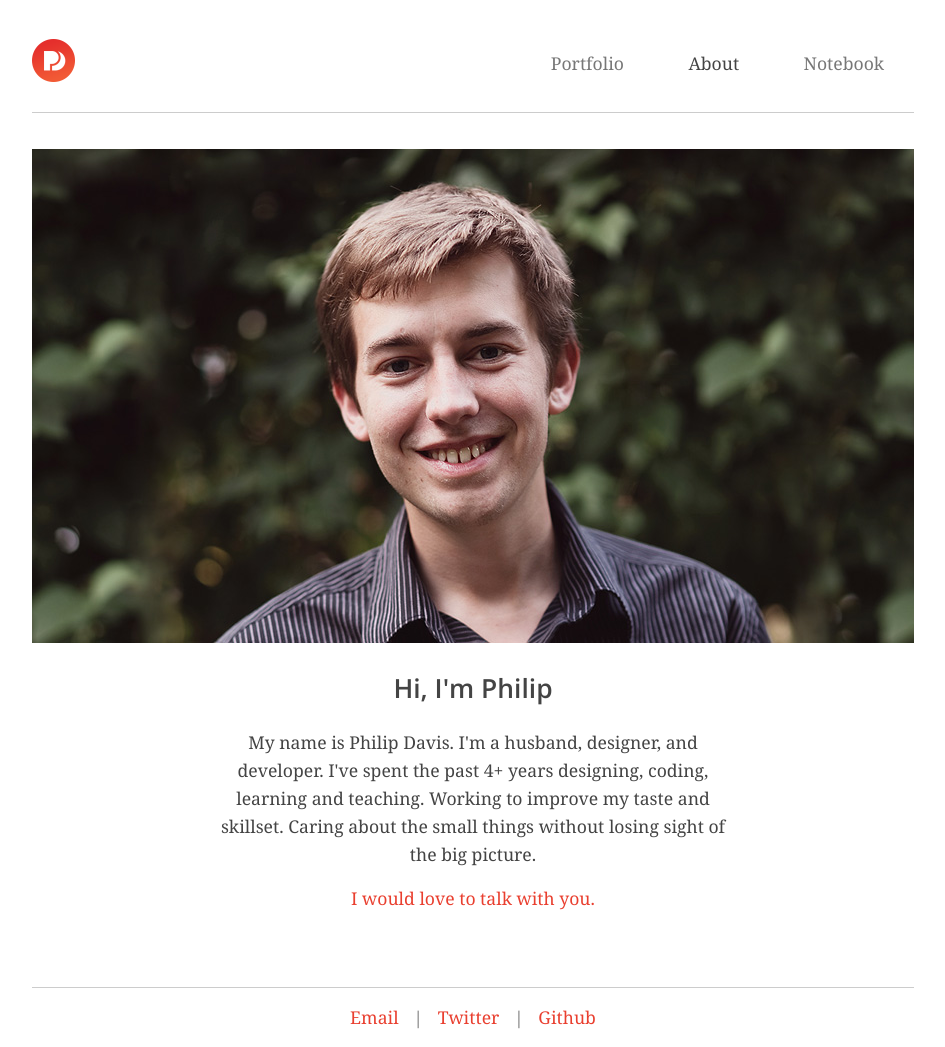
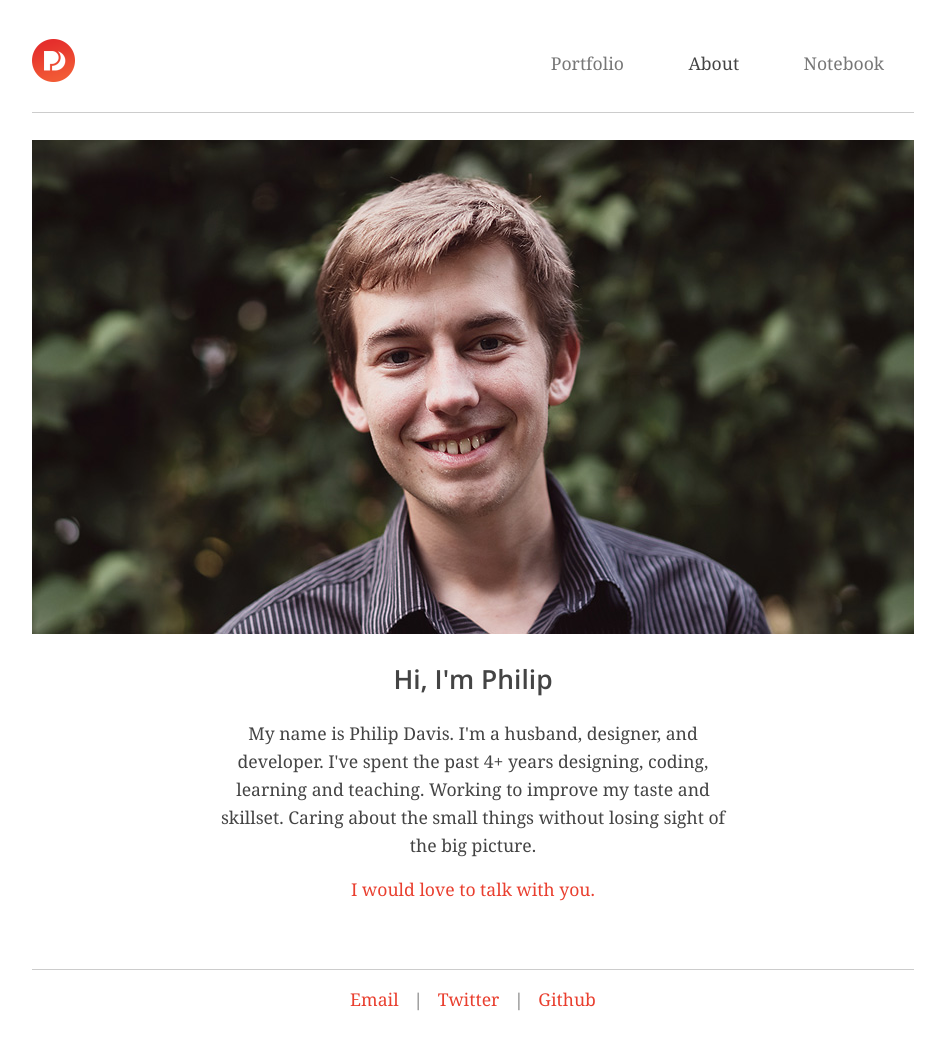
Before and after one commit to zhenghaohe/philipcdavis.github.io, a Jekyll site: the page built from about/index.html, in a window 1280 px wide. Shown: the whole page, without its empty margins (167-1112 px from the left). Built offline with Jekyll 4.4.1, drawn with Linux system fonts in a browser that asks for light colours.

Commit message:
reversed media query for padding

```diff
--- a/css/style.css
+++ b/css/style.css
@@ -195,7 +195,7 @@ footer {
 
 /* About page */
 .about {
-    padding: 2% 1%;
+    padding: 3% 1%;
 }
 
 .hello {
@@ -211,7 +211,7 @@ footer {
         width: 60%;
     }
     .about {
-        padding: 3% 1%;
+        padding: 2% 1%;
     }
 }
 
```
Also changed, not shown: 1 other file.
